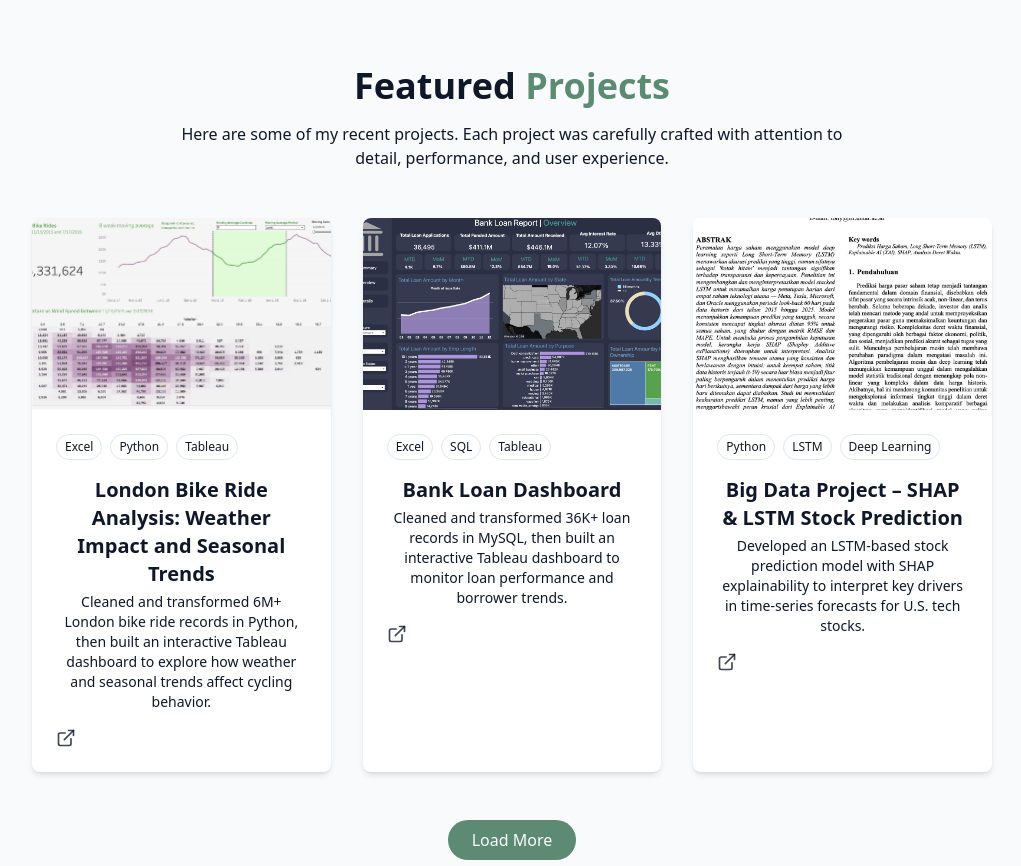
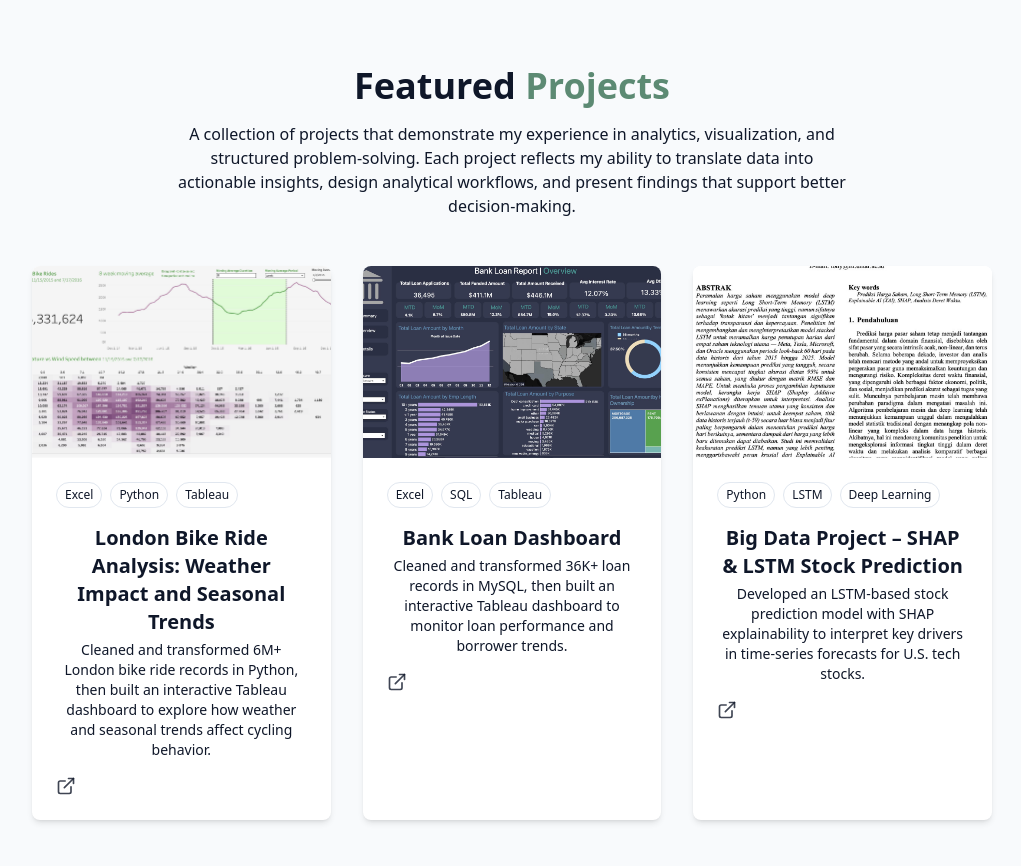
Before and after one commit to Teddy4g/web-portofolio, a React (Vite) app: page / in a window 1280 px wide. Shown: the part 2760-3626 px from the top of the page, without its empty margins (128-1149 px from the left). Built offline with nearby package versions, Linux system fonts and the light colour scheme.

Commit message:
project desc

```diff
--- a/src/components/ProjectsSection.jsx
+++ b/src/components/ProjectsSection.jsx
@@ -73,8 +73,7 @@ export const ProjectsSection = () => {
         </h2>
 
         <p className="text-center text-muted-foreground mb-12 max-w-2xl mx-auto">
-          Here are some of my recent projects. Each project was carefully
-          crafted with attention to detail, performance, and user experience.
+          A collection of projects that demonstrate my experience in analytics, visualization, and structured problem-solving. Each project reflects my ability to translate data into actionable insights, design analytical workflows, and present findings that support better decision-making.
         </p>
 
 
```
